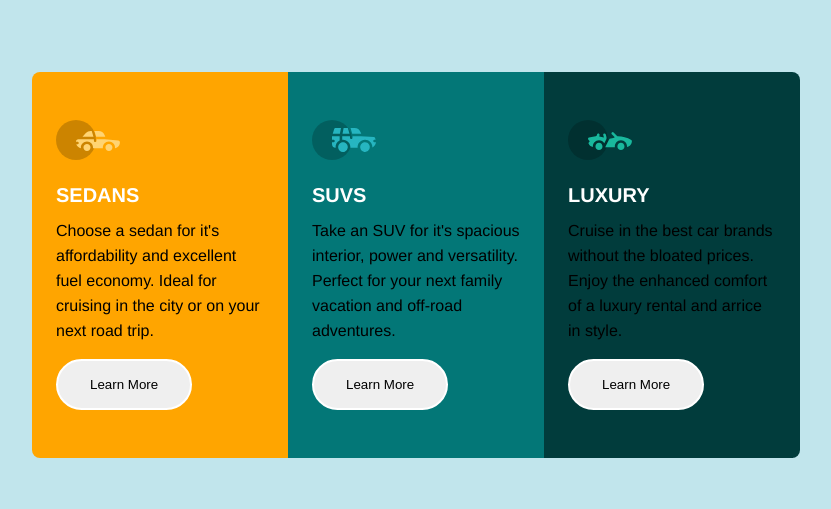
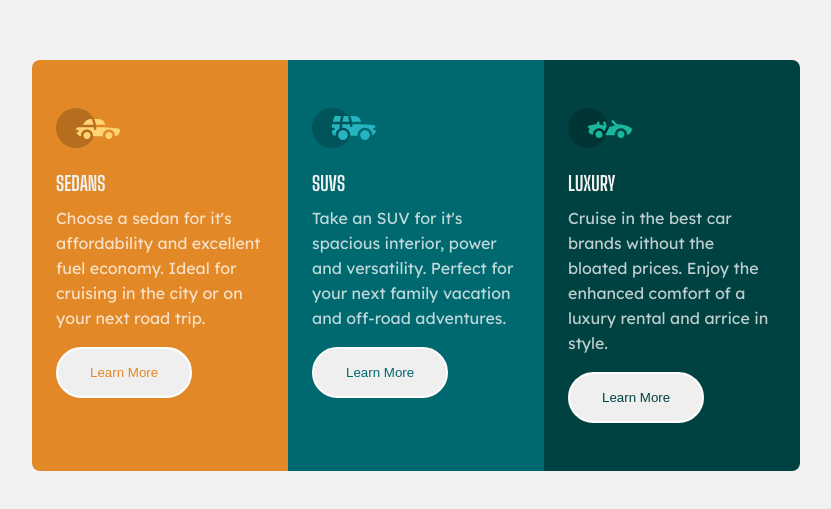
Before and after one commit to skiboss/flexbox_and_grid, a plain HTML site: page index.html in a window 1280 px wide. Shown: the part 135-644 px from the top of the page, without its empty margins (224-1055 px from the left). Drawn offline with Linux system fonts and the light colour scheme.

Commit message:
Add: flexbox1

```diff
--- a/style.css
+++ b/style.css
@@ -1,3 +1,5 @@
+@import url('https://fonts.googleapis.com/css2?family=Big+Shoulders+Display:wght@700&family=Lexend+Deca&display=swap');
+
 html, body {
   height: 100%;
   width: 100%;
@@ -10,9 +12,10 @@ html, body {
 }
 
 body {
-  background-color: #c1e5ec;
+  background-color: hsl(0, 0%, 95%);
   display: flex;
-  font-family: helvetica;
+  font-family: 'Lexend Deca', sans-serif;
+  font: 15px;
 }
 
 main {
@@ -29,9 +32,13 @@ main .container {
   align-items: center;
 }
 
+p {
+  color: hsla(0, 0%, 100%, 0.75);
+}
+
 
 .container .flex1 {
-  background-color: orange;
+  background-color: hsl(31, 77%, 52%);
   padding: 2em;
   width: 100%;
   height: 100%;
@@ -43,7 +50,7 @@ img, p{
 }
 
 .container .flex2 {
-  background-color: #037777;
+  background-color: hsl(184, 100%, 22%);
   padding: 2em;
   width: 100%;
   height: 100%;
@@ -51,7 +58,7 @@ img, p{
 }
 
 .container .flex3 {
-  background-color: #013c3c;
+  background-color: hsl(179, 100%, 13%);
   padding: 2em;
   width: 100%;
   height: 100%;
@@ -71,11 +78,30 @@ img, p{
 
 }
 .btn:hover{
+  background: none;
+  color: hsl(0, 0%, 95%) !important;
+}
+
+.btn:active {
   background:none;
+  color: hsl(0, 0%, 95%);
+}
+
+.flex1 .btn {
+  color: hsl(31, 77%, 52%);
+}
+
+.flex2 .btn {
+  color: hsl(184, 100%, 22%);
+}
+
+.flex3 .btn {
+  color: hsl(179, 100%, 13%);
 }
 
  h3 {
-  color: #fff;
+  color: hsl(0, 0%, 95%);
   font-size: 20px;
+  font-family: 'Big Shoulders Display', cursive;
   padding-bottom: 10px;
 }
```
